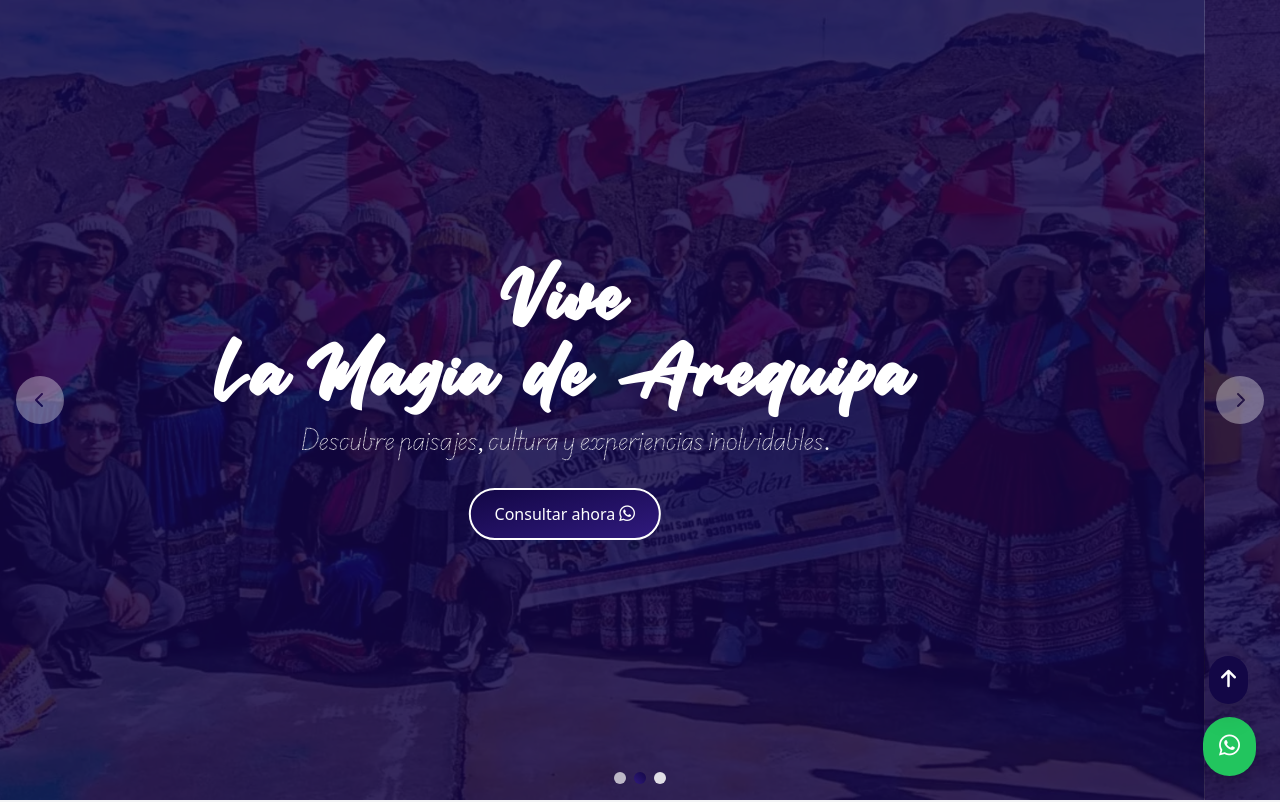
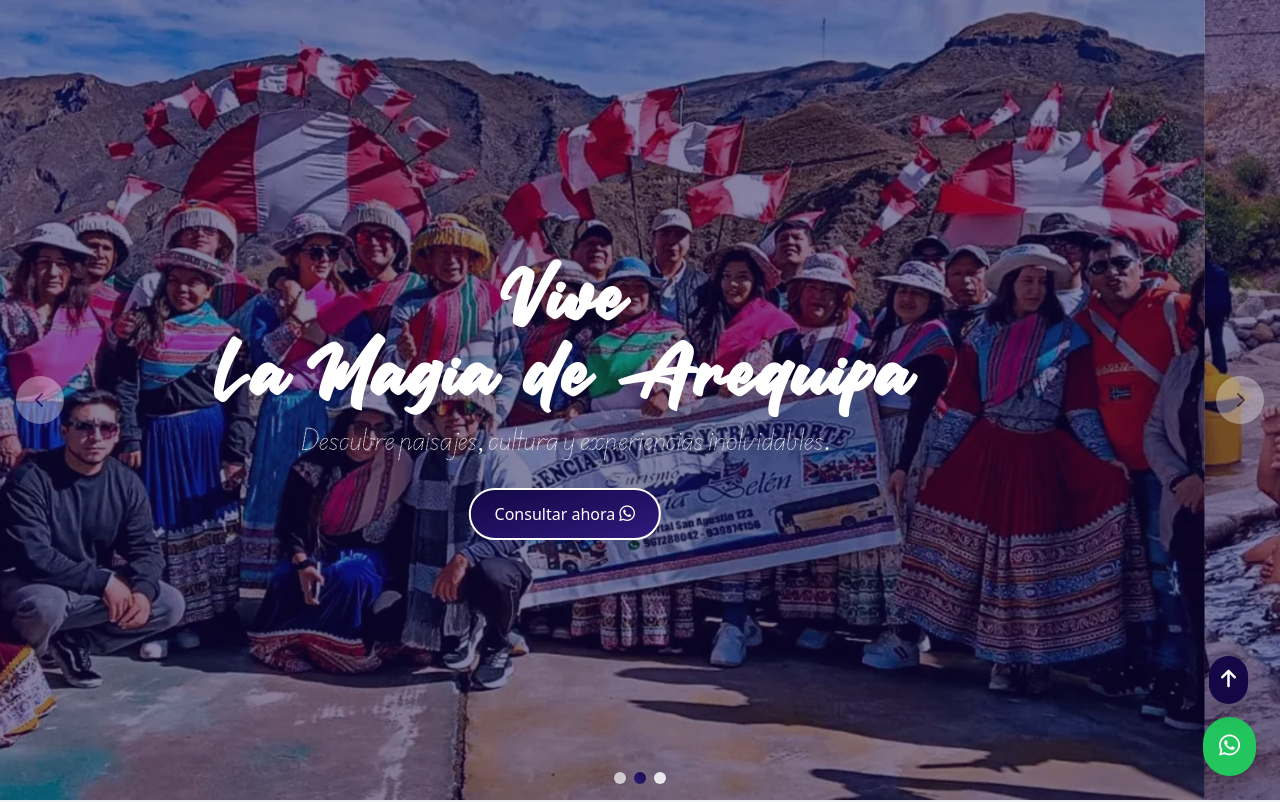
Before and after one commit to rtipiani/turismomariabelen, an Astro site: page / in a window 1280 px wide. Shown: the top 802 px of the page. Built offline with nearby package versions, Linux system fonts and the light colour scheme; Astro itself is replaced by a stand-in of ours.

Commit message:
final paso a producción

```diff
--- a/src/components/Slider.astro
+++ b/src/components/Slider.astro
@@ -63,7 +63,7 @@ const slides = [
                     loading={index === 0 ? "eager" : "lazy"}
                 />
 
-                <div class="absolute inset-0 bg-primary bg-opacity-85 flex flex-col justify-center items-center text-center px-4 md:px-8 lg:px-12 text-white">
+                <div class="absolute inset-0 bg-primary bg-opacity-50 flex flex-col justify-center items-center text-center px-4 md:px-8 lg:px-12 text-white">
                     <h2 class="text-3xl sm:text-6xl md:text-7xl lg:text-7xl xl:text-7xl font-extrabold leading-tight tracking-wide mb-1 font-winters">
                         Vive
                     </h2>
```
